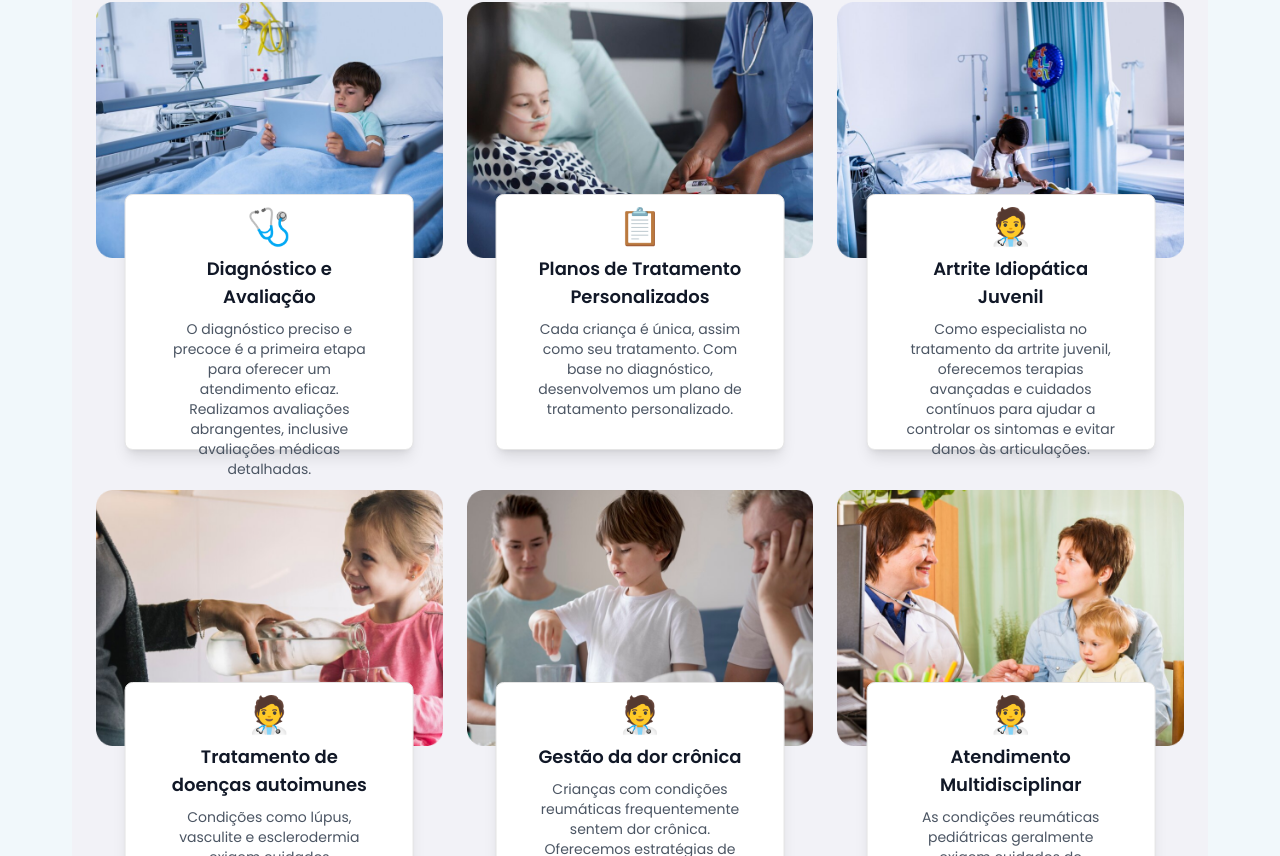
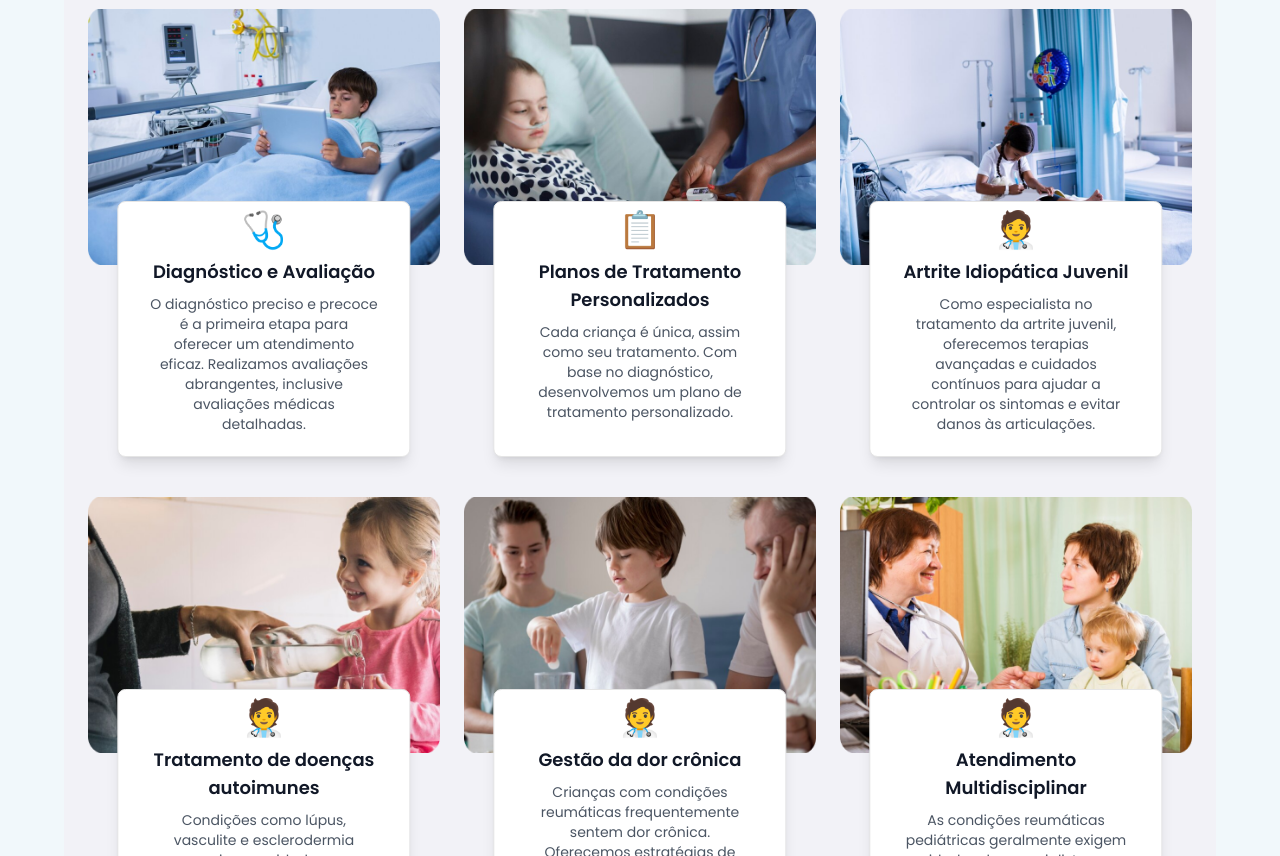
Before and after one commit to willyancr/dra-nubia, a Next.js app: page / in a window 1280 px wide. Shown: the part 1704-2560 px from the top of the page. Built offline with nearby package versions, Linux system fonts and the light colour scheme.

Commit message:
refactor: Adjust layout padding and services card styling

```diff
--- a/src/app/(dra-nubia)/(sections)/services.tsx
+++ b/src/app/(dra-nubia)/(sections)/services.tsx
@@ -86,7 +86,7 @@ export default function Services() {
               quality={100}
               className="h-64 w-full rounded-lg object-cover"
             />
-            <Card className="absolute bottom-0 left-1/2 h-full w-11/12 -translate-x-1/2 translate-y-3/4 transform rounded-lg bg-white p-3 shadow-lg md:w-10/12">
+            <Card className="absolute bottom-0 left-1/2 h-full w-11/12 -translate-x-1/2 translate-y-3/4 transform rounded-lg bg-white p-2 shadow-lg md:w-10/12">
               <CardContent className="text-center">
                 <motion.div
                   initial={{ scale: 0.8 }}
--- a/src/app/layout.tsx
+++ b/src/app/layout.tsx
@@ -23,7 +23,7 @@ export default function RootLayout({
   return (
     <html lang="pt-br">
       <body
-        className={`${poppins.className} mx-auto max-w-[1200px] px-8 bg-[#A7D1E6]/15 antialiased`}
+        className={`${poppins.className} mx-auto max-w-[1200px] px-6 bg-[#A7D1E6]/15 antialiased`}
       >
         {children}
         <ButtonBackToTop />
```
